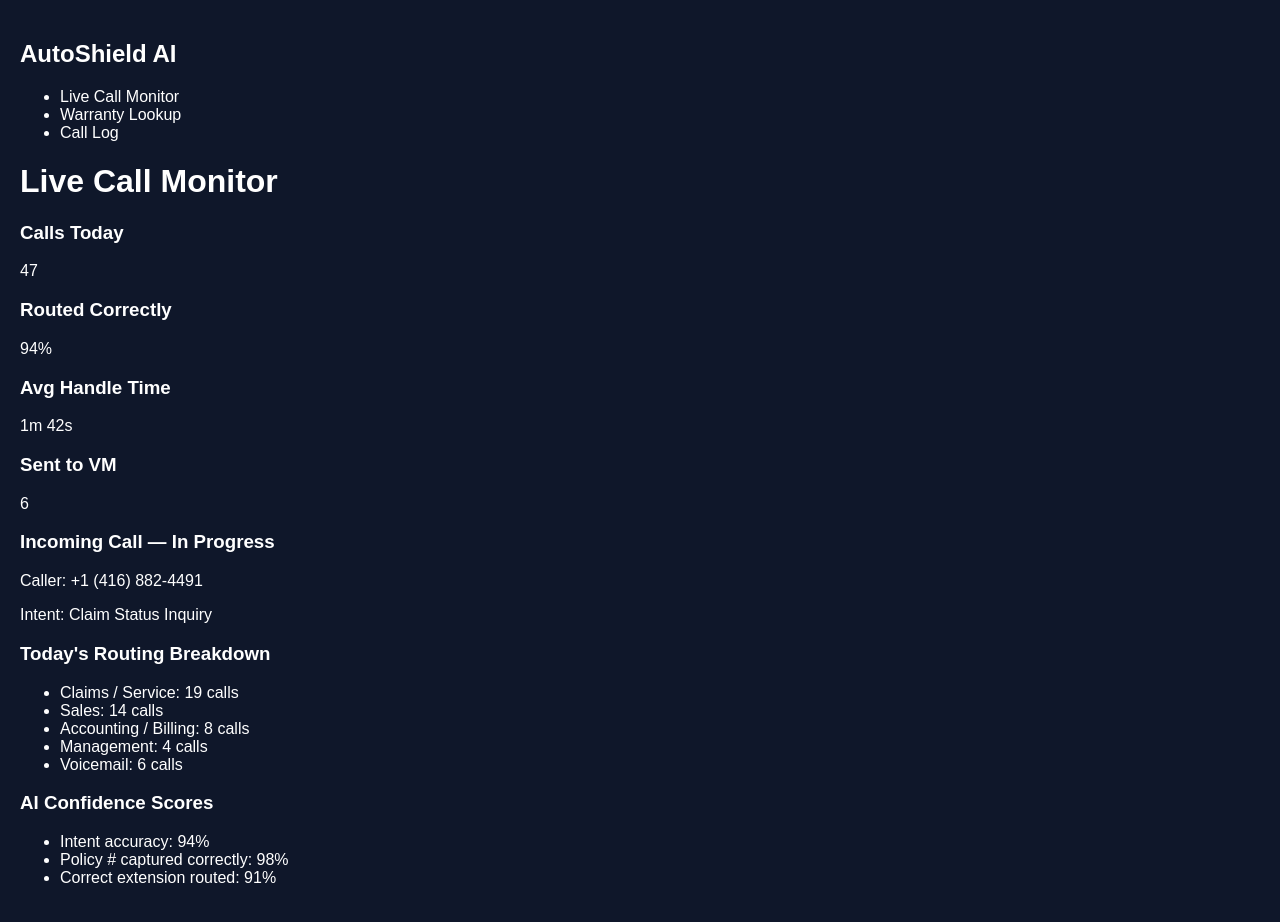
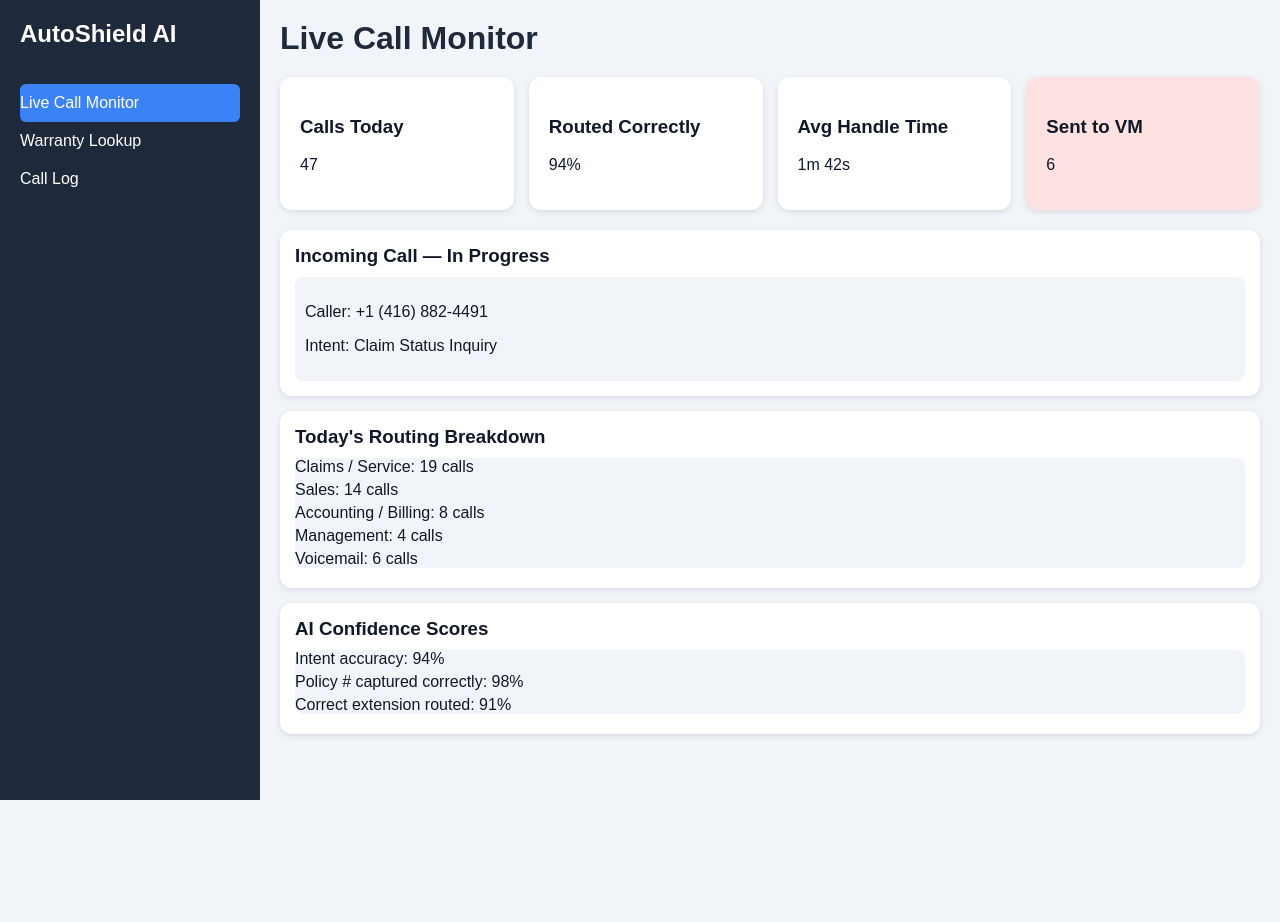
Before and after one commit to Midday02/autoshield-ai, a website: page src/Public/Dashboard/index.html in a window 1280 px wide. After the commit the page ends 800 px from the top, so only its background shows below. Drawn offline with Linux system fonts and the light colour scheme.

Commit message:
Update style.css

```diff
--- a/src/Public/Dashboard/style.css
+++ b/src/Public/Dashboard/style.css
@@ -1,45 +1,121 @@
 body {
+  margin: 0;
   font-family: Arial, sans-serif;
-  background-color: #0f172a;
+  background-color: #f1f5f9;
+  color: #111827;
+}
+
+.container {
+  display: flex;
+  height: 100vh;
+}
+
+/* Sidebar */
+.sidebar {
+  width: 220px;
+  background-color: #1e293b;
   color: #fff;
-  margin: 0;
+  display: flex;
+  flex-direction: column;
   padding: 20px;
 }
 
-.dashboard h1 {
-  text-align: center;
-  margin-bottom: 30px;
+.sidebar h2 {
+  margin: 0 0 20px 0;
 }
 
-.cards {
-  display: flex;
-  flex-wrap: wrap;
-  gap: 20px;
-  justify-content: center;
+.sidebar nav ul {
+  list-style: none;
+  padding: 0;
 }
 
-.card {
-  background-color: #1e293b;
+.sidebar nav li {
+  padding: 10px 0;
+  cursor: pointer;
+  border-radius: 6px;
+}
+
+.sidebar nav li.active,
+.sidebar nav li:hover {
+  background-color: #3b82f6;
+}
+
+/* Main content */
+.main-content {
+  flex: 1;
+  padding: 20px;
+  overflow-y: auto;
+}
+
+.main-content h1 {
+  margin-top: 0;
+  margin-bottom: 20px;
+  color: #1e293b;
+}
+
+/* KPI Cards */
+.kpi-cards {
+  display: flex;
+  gap: 15px;
+  margin-bottom: 20px;
+  flex-wrap: wrap;
+}
+
+.kpi-card {
+  background-color: #fff;
   padding: 20px;
   border-radius: 12px;
-  width: 220px;
-  box-shadow: 0 4px 8px rgba(0,0,0,0.3);
-  transition: transform 0.2s, box-shadow 0.2s;
+  flex: 1 1 150px;
+  box-shadow: 0 2px 6px rgba(0,0,0,0.1);
+  cursor: pointer;
+  transition: transform 0.2s;
 }
 
-.card:hover {
-  transform: translateY(-5px);
-  box-shadow: 0 6px 12px rgba(0,0,0,0.5);
+.kpi-card:hover {
+  transform: translateY(-3px);
 }
 
-.card h2 {
-  margin: 0 0 10px;
-  font-size: 18px;
-  color: #60a5fa;
+.kpi-card.warning {
+  background-color: #fee2e2;
 }
 
-.card p {
+/* Modules */
+.modules {
+  display: flex;
+  flex-direction: column;
+  gap: 15px;
+}
+
+.module-card {
+  background-color: #fff;
+  padding: 15px;
+  border-radius: 12px;
+  box-shadow: 0 2px 6px rgba(0,0,0,0.1);
+  cursor: pointer;
+  transition: transform 0.2s;
+}
+
+.module-card:hover {
+  transform: translateY(-3px);
+}
+
+.module-card h3 {
+  margin-top: 0;
+  margin-bottom: 10px;
+}
+
+.history, .module-card ul {
+  background-color: #f1f5f9;
+  padding: 10px;
+  border-radius: 8px;
   margin: 0;
-  font-size: 14px;
-  color: #cbd5e1;
 }
+
+.module-card ul {
+  list-style: none;
+  padding: 0;
+}
+
+.module-card ul li {
+  margin-bottom: 5px;
+}
```
